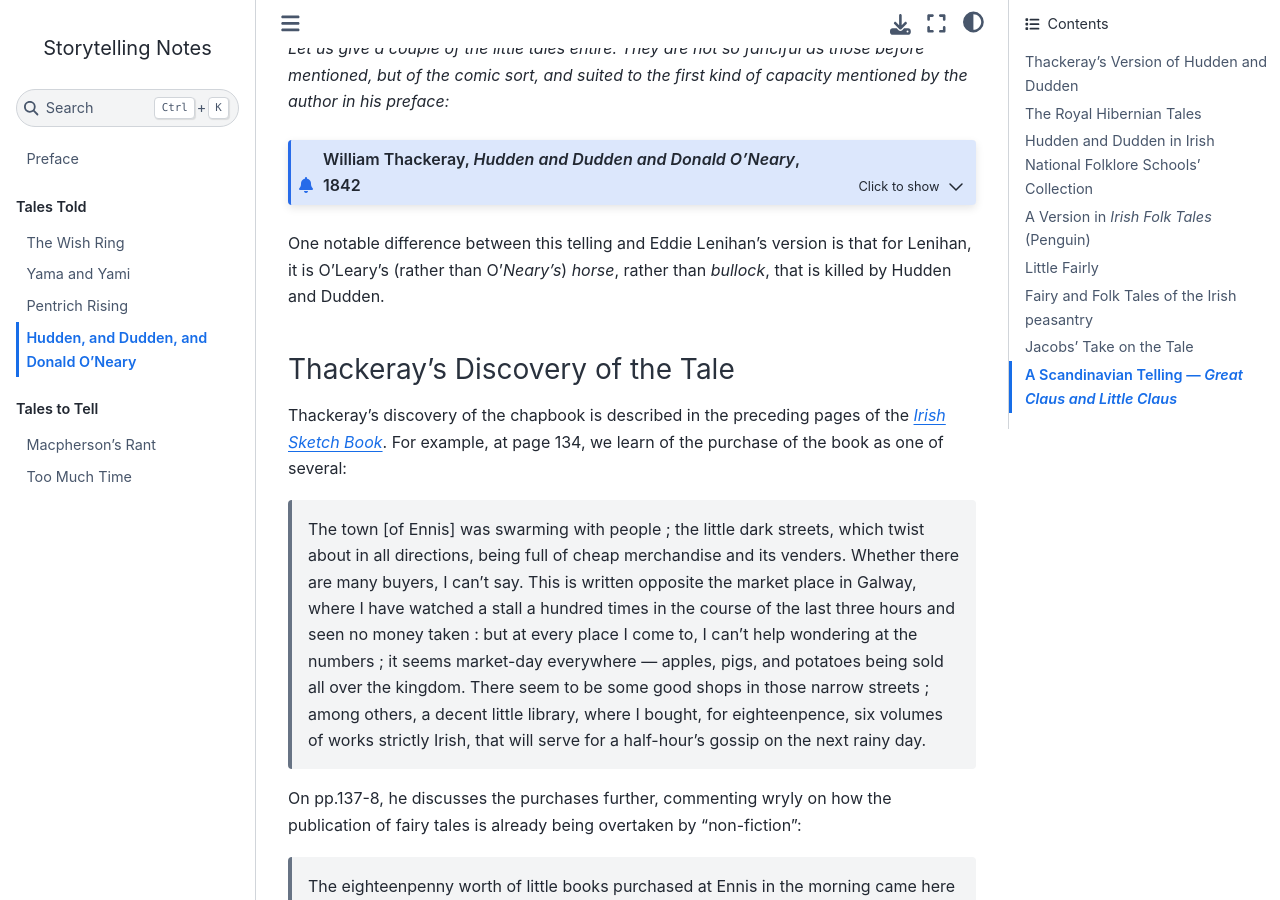
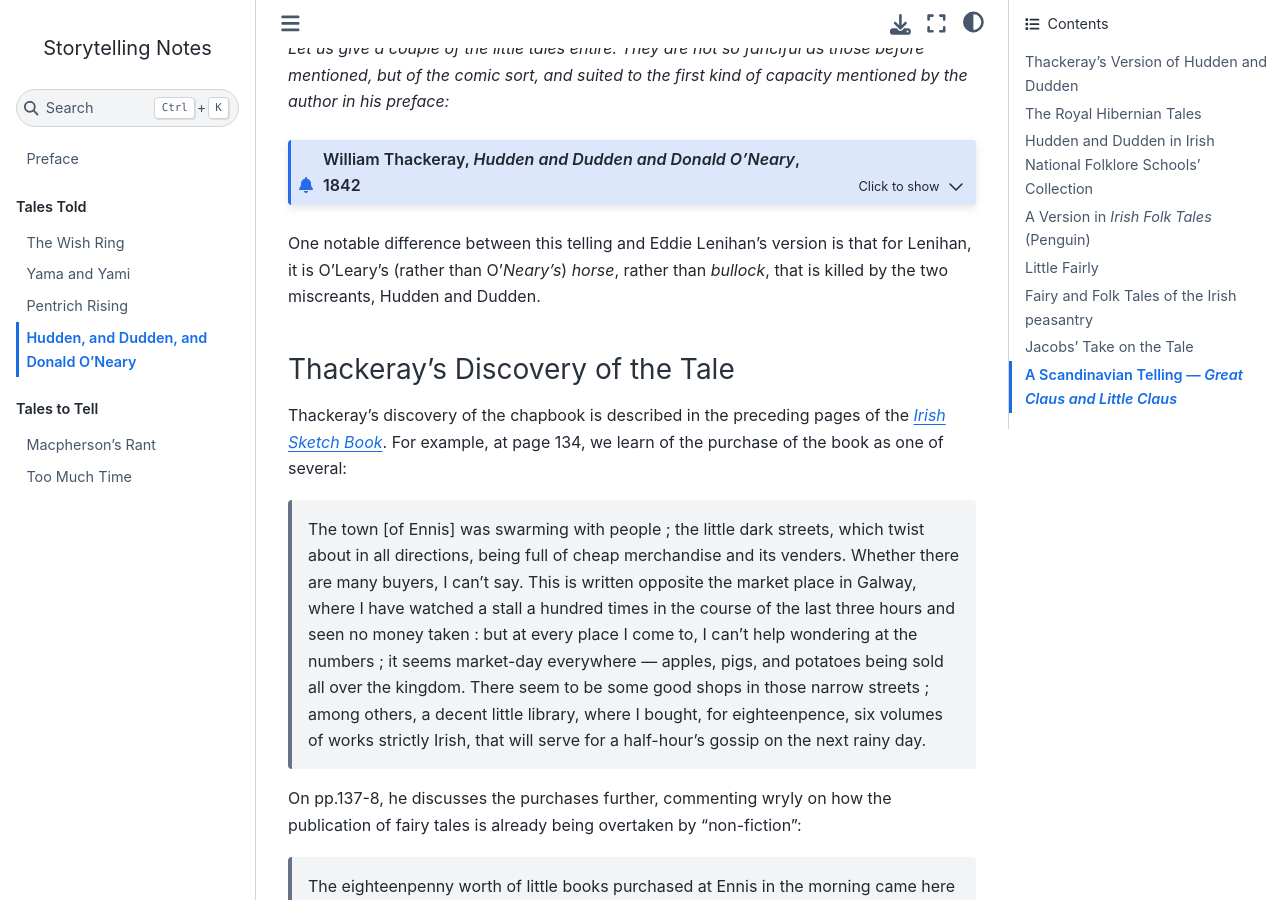
Before and after one commit to psychemedia/storytelling-notes, a Jupyter Book: the page built from hudden_dudden.md, in a window 1280 px wide and 900 px high, scrolled down 670 px. Built offline with Jupyter Book 1.0.4 settings and Sphinx 7.4.7 and the Sphinx Book theme 1.1.4, drawn with Linux system fonts in a browser that asks for light colours.

Commit message:
Update hudden_dudden.md

````diff
--- a/hudden_dudden.md
+++ b/hudden_dudden.md
@@ -29,7 +29,7 @@ As Thackeray introduces the tale:
 
 ```
 
-One notable difference between this telling and Eddie Lenihan's version is that for Lenihan, it is O'Leary's (rather than O'*Neary's*) *horse*, rather than *bullock*, that is killed by Hudden and Dudden.
+One notable difference between this telling and Eddie Lenihan's version is that for Lenihan, it is O'Leary's (rather than O'*Neary's*) *horse*, rather than *bullock*, that is killed by the two miscreants, Hudden and Dudden.
 
 ### Thackeray's Discovery of the Tale
 
````
